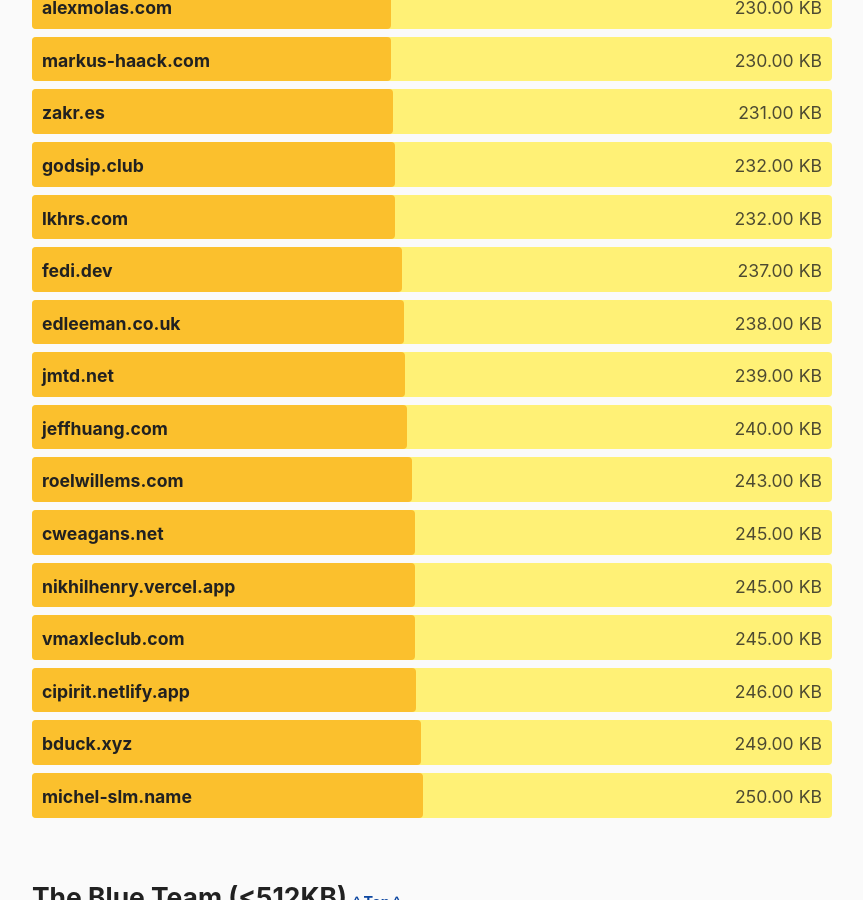
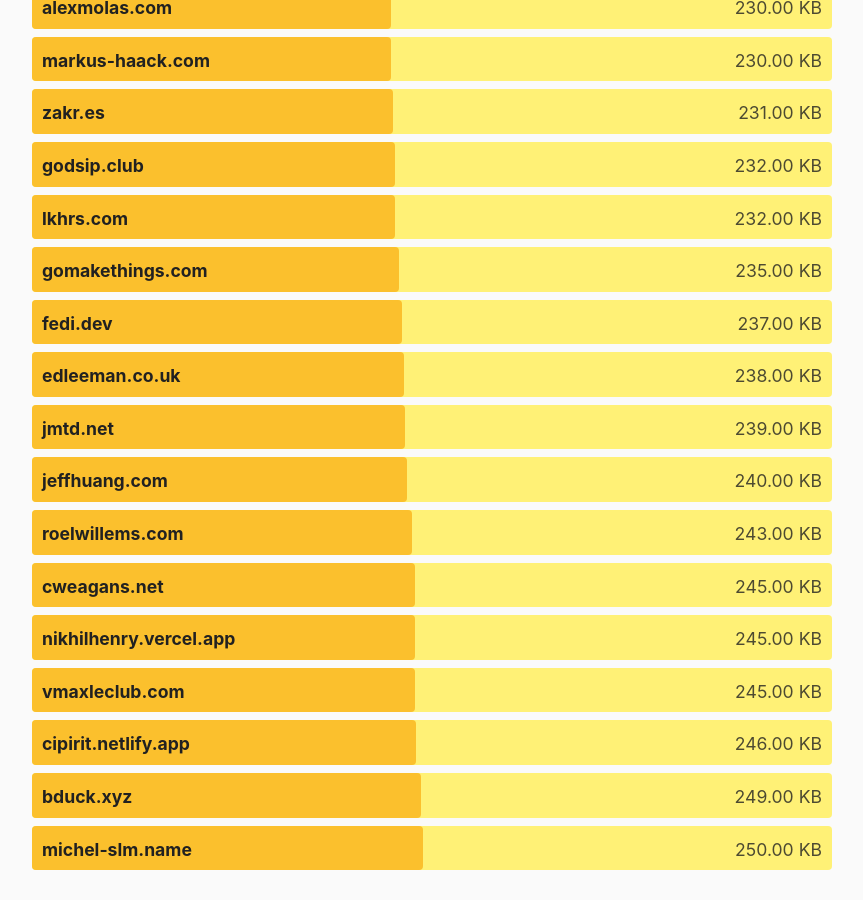
Before and after one commit to kevquirk/512kb.club, a Jekyll site: the page built from index.md, in a window 1280 px wide and 900 px high, scrolled down 31571 px. Shown: the whole window, without its empty margins (208-1071 px from the left). Built offline with Jekyll 4.4.1, drawn with Linux system fonts in a browser that asks for light colours.

Commit message:
Added GoMakeThings.com

```diff
--- a/_data/sites.yml
+++ b/_data/sites.yml
@@ -1413,6 +1413,11 @@
   size: 167
   last_checked: 2022-01-30
 
+- domain: gomakethings.com
+  url: https://gomakethings.com
+  size: 235
+  last_checked: 2024-01-26
+
 - domain: groganburners.ie
   url: https://www.groganburners.ie/
   size: 472
```
